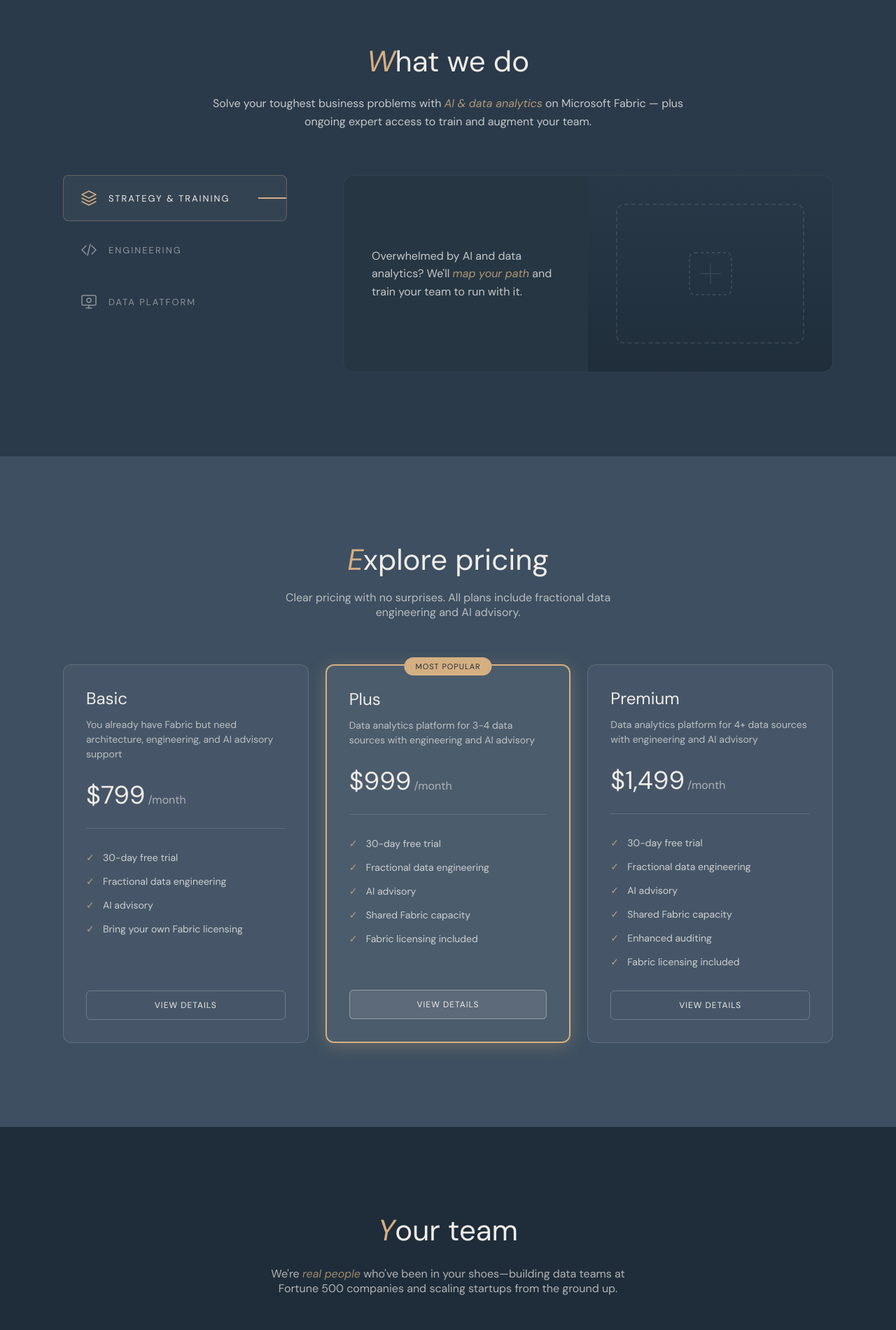
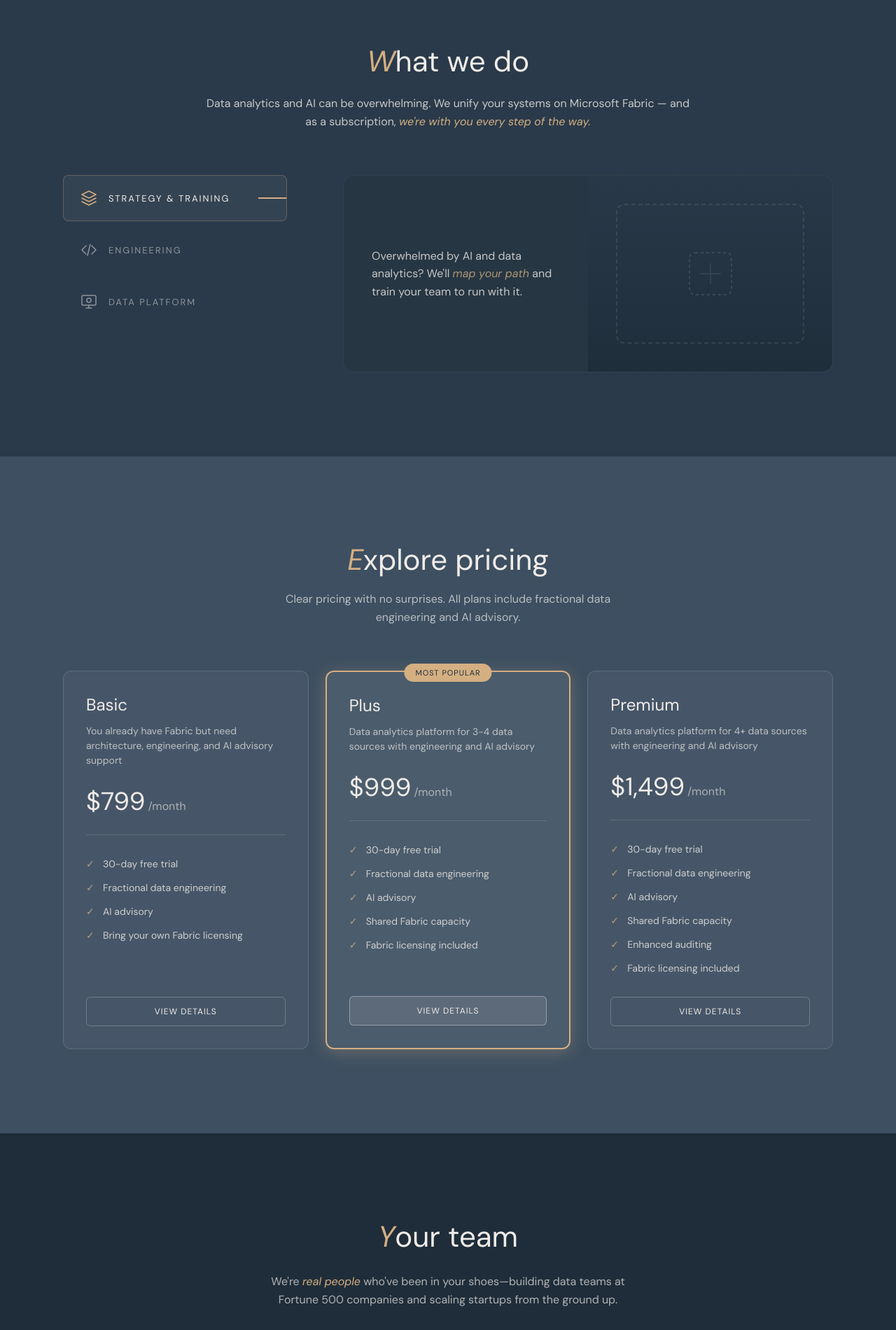
Before and after one commit to khashmere/khashmere.github.io, a plain HTML site: page docs/index.html in a window 1280 px wide. Shown: the part 880-2780 px from the top of the page at 70% size. Drawn offline with Linux system fonts and the light colour scheme.

Commit message:
add blurb for what we do

```diff
--- a/docs/contact.css
+++ b/docs/contact.css
@@ -32,15 +32,13 @@
 .contact-intro {
   font-size: 15px;
   line-height: 1.6;
-  opacity: 0.6;
   margin-bottom: 48px;
-  color: var(--warm-cream);
+  color: rgba(240, 236, 232, 0.6);
 }
 
 .contact-intro em {
   font-style: italic;
   color: var(--warm-gold);
-  opacity: 1;
 }
 
 /* Contact Methods */
--- a/docs/index.html
+++ b/docs/index.html
@@ -84,7 +84,7 @@
   <section class="what-we-do-section" aria-label="What we do">
     <div class="what-we-do-header">
       <h2 class="section-headline"><em>W</em>hat we do</h2>
-      <p class="what-we-do-intro">Solve your toughest business problems with <em>AI & data analytics</em> on Microsoft Fabric — plus ongoing expert access to train and augment your team.</p>
+      <p class="what-we-do-intro">Data analytics and AI can be overwhelming. We unify your systems on Microsoft Fabric — and as a subscription, <em>we're with you every step of the way.</em></p>
     </div>
 
     <div class="what-we-do-container">
--- a/docs/styles.css
+++ b/docs/styles.css
@@ -407,9 +407,9 @@
 
 .what-we-do-intro {
   font-size: 16px;
-  color: var(--warm-cream);
-  opacity: 0.8;
+  color: rgba(240, 236, 232, 0.8);
   line-height: 1.6;
+  text-align: center;
 }
 
 .what-we-do-intro em {
@@ -722,12 +722,12 @@
 .team-intro {
   font-size: 16px;
   text-align: center;
-  color: var(--warm-cream);
-  opacity: 0.7;
+  color: rgba(240, 236, 232, 0.7);
   margin-bottom: 64px;
   max-width: 540px;
   margin-left: auto;
   margin-right: auto;
+  line-height: 1.6;
 }
 
 .team-headline em,
@@ -1006,12 +1006,12 @@
 .pricing-intro {
   font-size: 16px;
   text-align: center;
-  color: var(--warm-cream);
-  opacity: 0.7;
+  color: rgba(240, 236, 232, 0.7);
   margin-bottom: 64px;
   max-width: 540px;
   margin-left: auto;
   margin-right: auto;
+  line-height: 1.6;
 }
 
 /* Responsive - Pricing Section */
```
